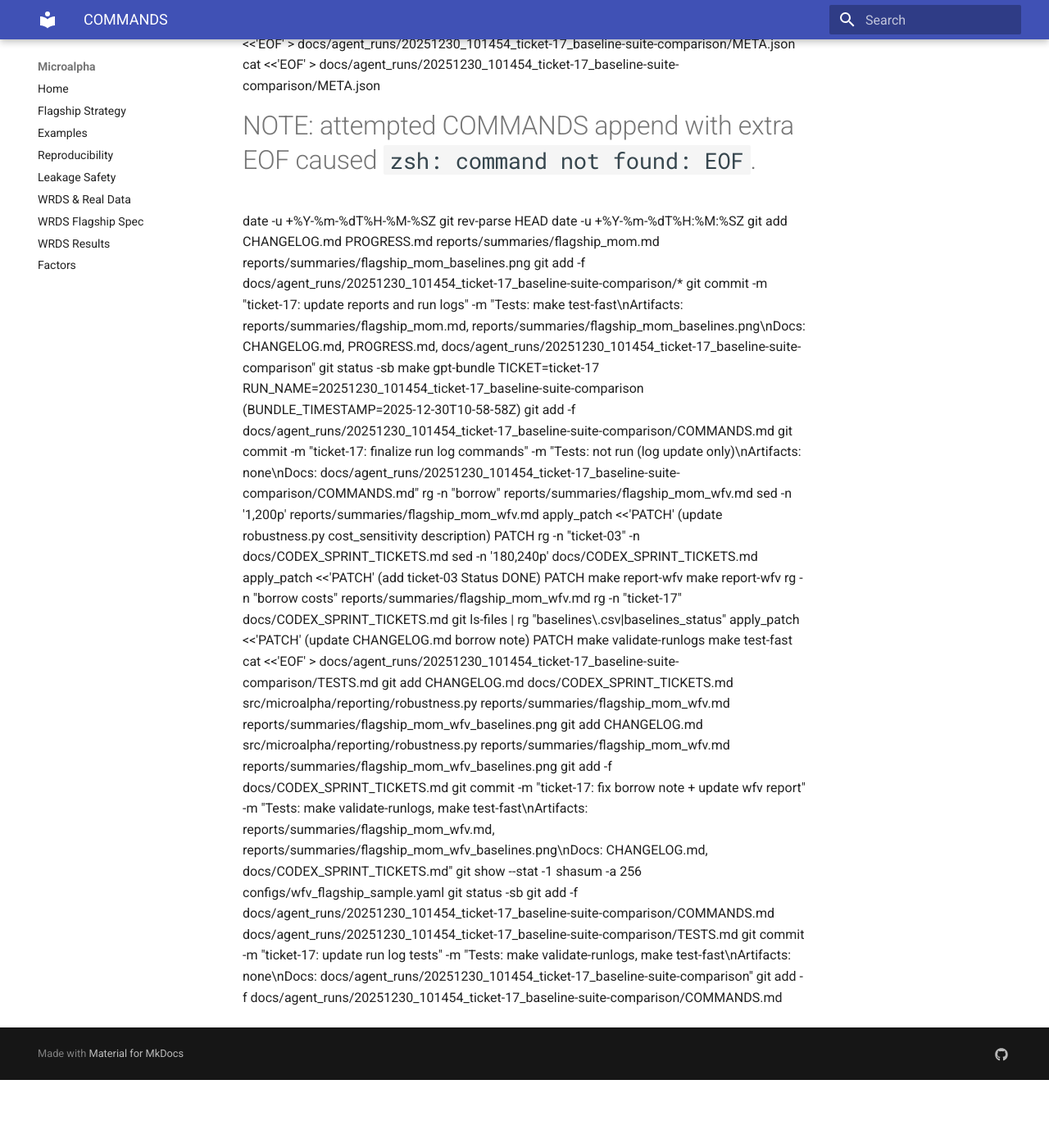
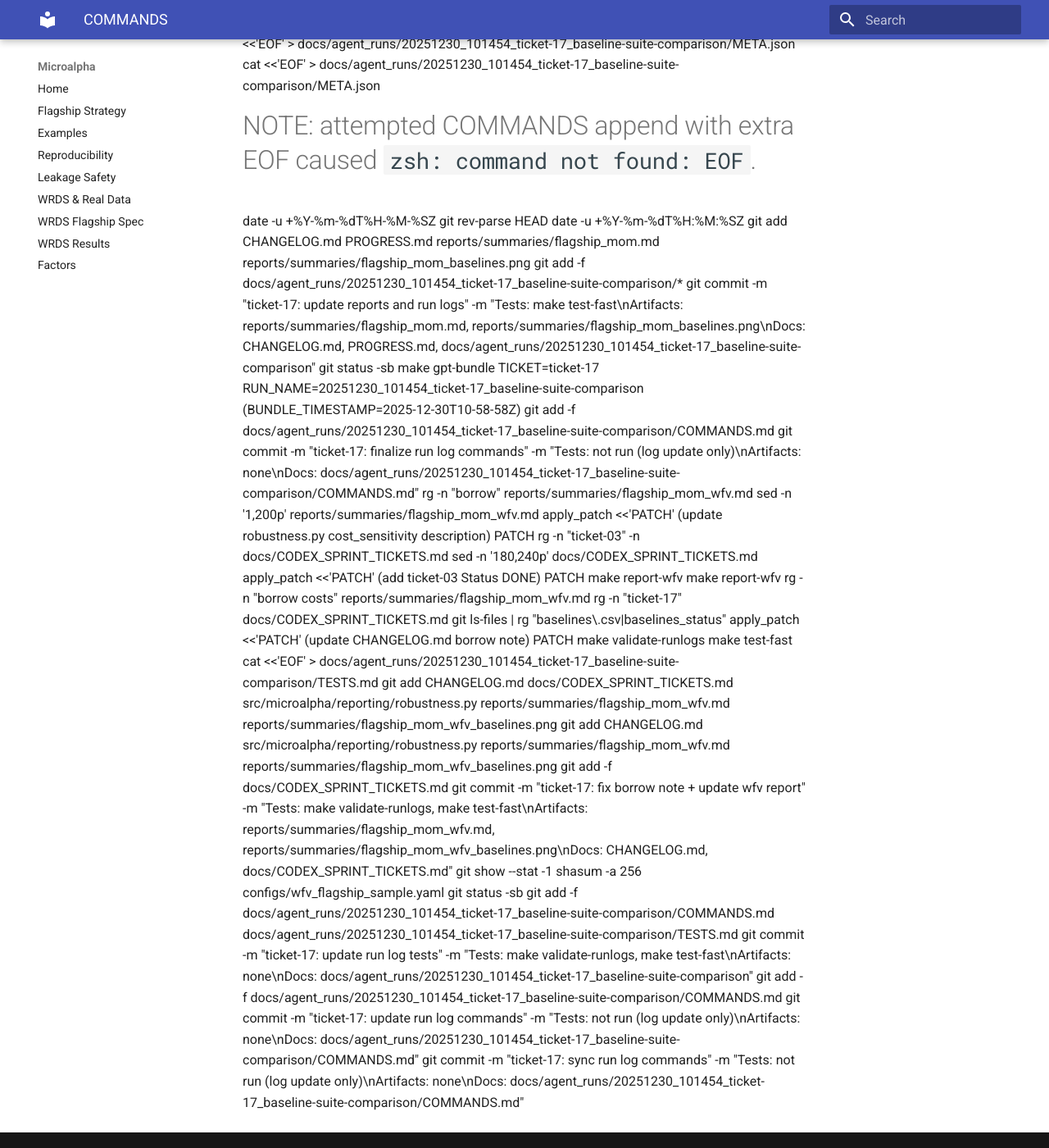
Before and after one commit to MateoBodon/microalpha, an MkDocs documentation site: the page built from docs/agent_runs/20251230_101454_ticket-17_baseline-suite-comparison/COMMANDS.md, in a window 1280 px wide and 1400 px high, scrolled down 2532 px. Shown: the whole window at 82% size. Built offline with MkDocs 1.6.1 and Material for MkDocs 9.7.7, drawn with Linux system fonts in a browser that asks for light colours; before the commit the page ends 3849 px from its top, so only the background shows below that.

Commit message:
ticket-17: sync run log commands
Tests: not run (log update only)
Artifacts: none
Docs: docs/agent_runs/20251230_101454_ticket-17_baseline-suite-comparison/COMMANDS.md

```diff
--- a/docs/agent_runs/20251230_101454_ticket-17_baseline-suite-comparison/COMMANDS.md
+++ b/docs/agent_runs/20251230_101454_ticket-17_baseline-suite-comparison/COMMANDS.md
@@ -206,3 +206,5 @@ git status -sb
 git add -f docs/agent_runs/20251230_101454_ticket-17_baseline-suite-comparison/COMMANDS.md docs/agent_runs/20251230_101454_ticket-17_baseline-suite-comparison/TESTS.md
 git commit -m "ticket-17: update run log tests" -m "Tests: make validate-runlogs, make test-fast\nArtifacts: none\nDocs: docs/agent_runs/20251230_101454_ticket-17_baseline-suite-comparison"
 git add -f docs/agent_runs/20251230_101454_ticket-17_baseline-suite-comparison/COMMANDS.md
+git commit -m "ticket-17: update run log commands" -m "Tests: not run (log update only)\nArtifacts: none\nDocs: docs/agent_runs/20251230_101454_ticket-17_baseline-suite-comparison/COMMANDS.md"
+git commit -m "ticket-17: sync run log commands" -m "Tests: not run (log update only)\nArtifacts: none\nDocs: docs/agent_runs/20251230_101454_ticket-17_baseline-suite-comparison/COMMANDS.md"
```
